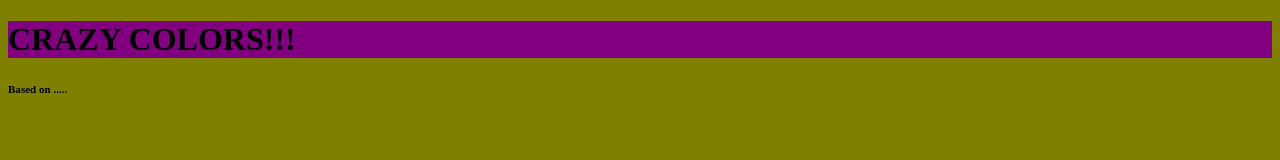
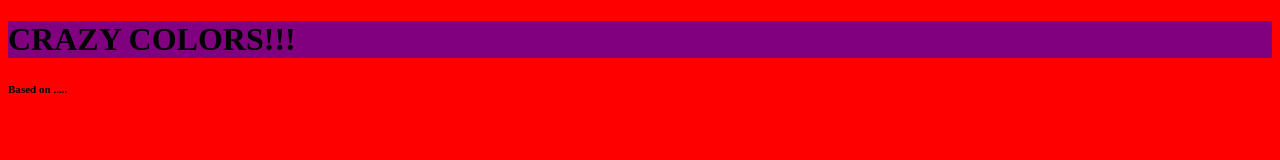
Before and after one commit to SamSa-git/PlayList, a plain HTML site: page index.html in a window 1280 px wide. Drawn offline with Linux system fonts and the light colour scheme.

Commit message:
Change bg to  red

```diff
--- a/styles.css
+++ b/styles.css
@@ -1,5 +1,5 @@
 body {
-	background-color: olive;
+	background-color: red;
 }
 
 h1 {
```
